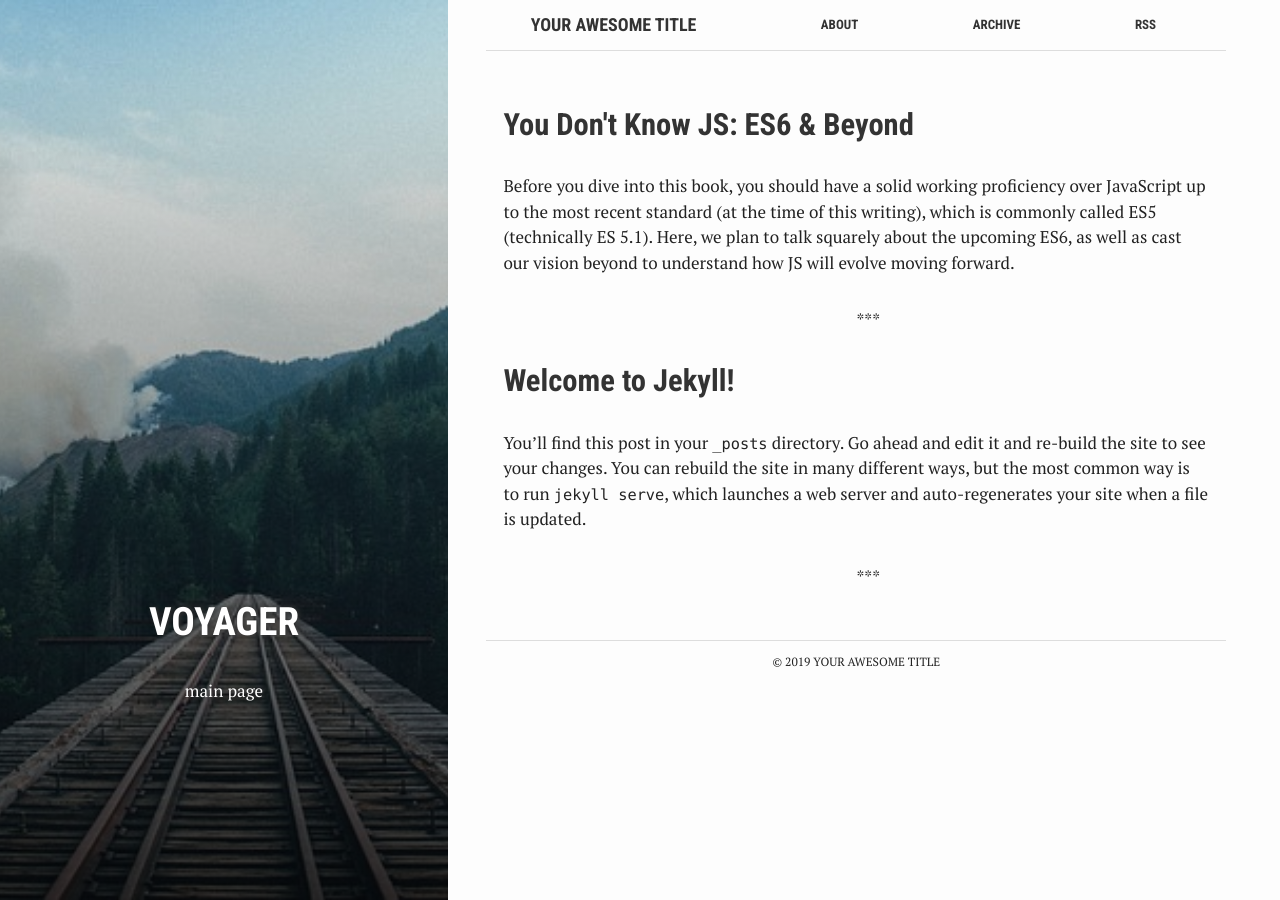
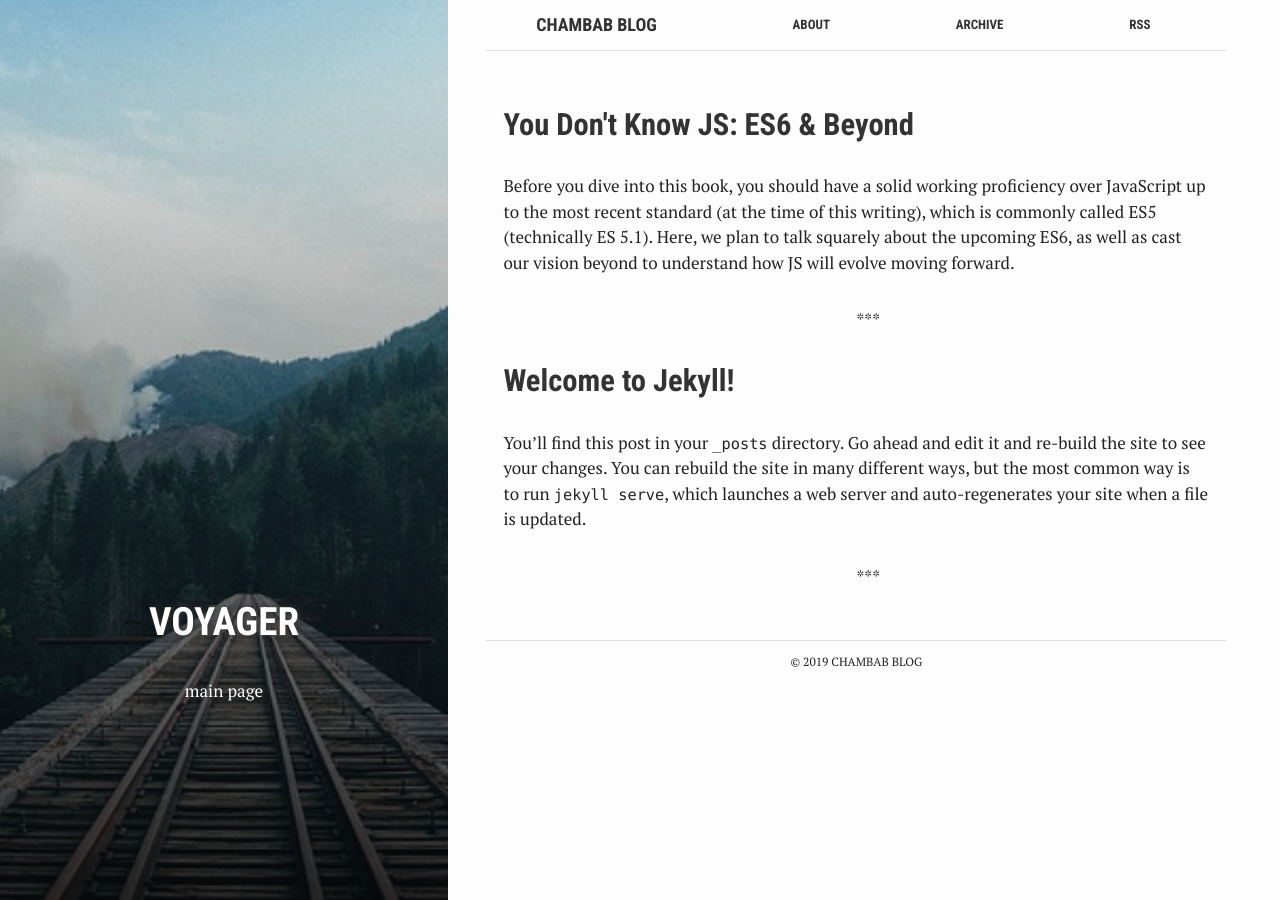
Before and after one commit to chambab/chambab.github.io, a Jekyll site: the page built from index.html, in a window 1280 px wide. Built offline with Jekyll 4.4.1, drawn with Linux system fonts in a browser that asks for light colours.

Commit message:
change information

```diff
--- a/_config.yml
+++ b/_config.yml
@@ -6,8 +6,8 @@
 # 'jekyll serve'. If you change this file, please restart the server process.
 
 # Site settings
-title: Your awesome title
-email: your-email@domain.com
+title: chambab blog
+email: chambab@gmail.com
 description: > # this means to ignore newlines until "baseurl:"
   Write an awesome description for your new site here. You can edit this
   line in _config.yml. It will appear in your document head meta (for
```
